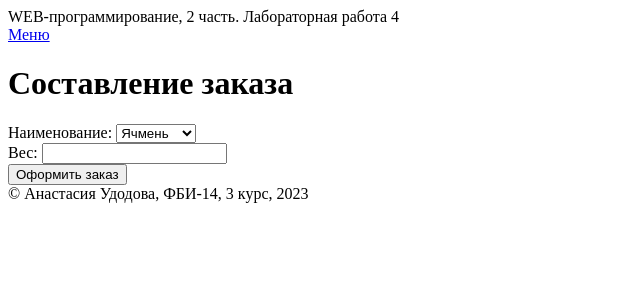
After one commit to nudodova/web-prog-lab2, a Flask app: page /lab4/zerno in a window 1280 px wide. The commit adds this page. Shown: the top 300 px of the page, without its empty margins (0-640 px from the left). Run offline with Flask 3, Linux system fonts and the light colour scheme.

Commit message:
Заказ зерна

```diff
--- a/lab4.py
+++ b/lab4.py
@@ -39,3 +39,47 @@ def holodilnik():
         vtemp = f"Установлена температура: {temperature}°C *"
 
     return render_template('holodilnik.html', vtemp=vtemp)
+
+@lab4.route('/lab4/zerno', methods = ['GET', 'POST'])
+def zerno():
+    if request.method == 'GET':
+        return render_template("zerno.html")
+
+    return render_template('zerno.html')
+
+@lab4.route('/lab4/payzerno', methods = ['GET', 'POST'])
+def payzerno():
+    if request.method == 'GET':
+        return render_template("payzerno.html")
+
+    price = 0
+    zerno = request.form.get('zerno')
+
+    if zerno == 'Ячмень':
+        price = 12000
+    elif zerno == 'Овёс':
+        price = 8500
+    elif zerno == 'Пшеница':
+        price = 8700
+    elif zerno == 'Рожь':
+        price = 14000
+    else:
+        price = 0
+
+    weight = int(request.form.get('weight'))
+
+    if weight > 50:
+        final_price = (weight * price) - ((weight * price) * 10 / 100)
+        sale = 'Применина скидка 10% за большой объем!'
+    elif weight <= 0:
+        final_price = 'Ошибка!'
+        sale = 'Неверное значение веса!'
+    else:
+        final_price = weight * price
+        sale = 0
+
+    if weight > 500:
+        final_price = 'Ошибка!'
+        sale = 'Такого объема сейчас нет в наличии!'
+
+    return render_template('payzerno.html', zerno=zerno, price=price, weight=weight, final_price=final_price, sale=sale)
--- a/templates/lab4.html
+++ b/templates/lab4.html
@@ -8,5 +8,6 @@
     <ol>
         <li><a href="/lab4/login">Авторизация</a></li>
         <li><a href="/lab4/holodilnik">Холодильник</a></li>
+        <li><a href="/lab4/zerno">Заказ зерна</a></li>
     </ol>
 {% endblock %}
--- /dev/null
+++ b/templates/zerno.html
@@ -0,0 +1,26 @@
+{% extends "base.html" %}
+
+{% block lab %}Лабораторная работа 4{% endblock %}
+
+{% block main %}
+
+    <h1>Составление заказа</h1>
+
+    <form method="POST" action="/lab4/payzerno">
+        <label>Наименование:</label>
+        <select name="zerno">
+            <option value="Ячмень">Ячмень</option>
+            <option value="Овёс">Овёс</option>
+            <option value="Пшеница">Пшеница</option>
+            <option value="Рожь">Рожь</option>
+        </select>
+        <br>
+
+        <label>Вес:</label>
+        <input type="number" name="weight" id="weight" value="{{ weight or '' }}">
+        <br>
+        <button type="submit">Оформить заказ</button>
+
+    </form>
+
+{% endblock %}
```
Also changed, not shown: templates/payzerno.html (added, +11 -0 lines).
